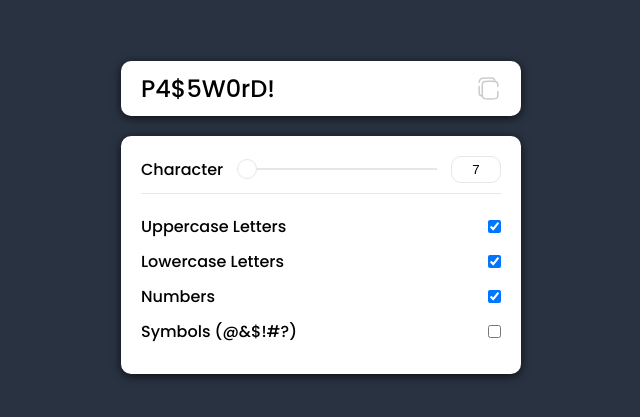
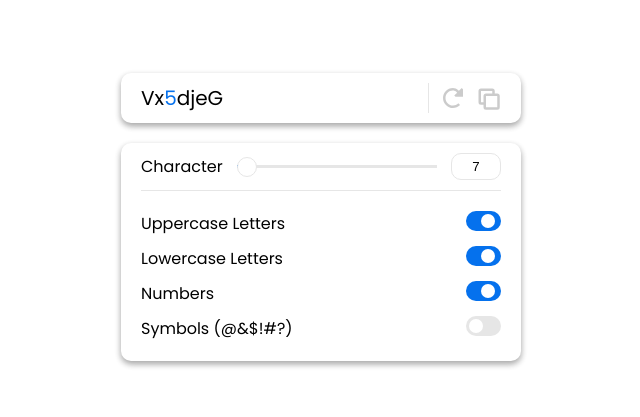
Before and after one commit to lindabgaa/passForge, a React (Vite) app: page / in a window 1280 px wide. Shown: the part 183-600 px from the top of the page, without its empty margins (319-959 px from the left). Built offline with nearby package versions, Linux system fonts and the light colour scheme.

Commit message:
almost finished

```diff
--- a/src/App.css
+++ b/src/App.css
@@ -1,4 +1,4 @@
-.main-container {
+main.main-container {
   width: 40rem;
 
   display: grid;
@@ -7,8 +7,9 @@
 }
 
 div.input-wrapper {
-  padding: 2rem;
+  width: 100%;
+  padding: 1rem 2rem;
   border-radius: 1rem;
   background-color: var(--clr-white);
-  box-shadow: rgba(0, 0, 0, 0.7) 0px 2px 10px;
+  box-shadow: rgba(0, 0, 0, 0.16) 0px 3px 6px, rgba(0, 0, 0, 0.23) 0px 3px 6px;
 }
--- a/src/App.jsx
+++ b/src/App.jsx
@@ -10,8 +10,8 @@ import PasswordOptions from "./components/PasswordOptions/PasswordOptions";
 import "./App.css";
 
 export default function App() {
-  const [passwordLength, setPasswordLength] = useState("7");
-  const [password, setPassword] = useState("P4$5W0rD!");
+  const [copySuccess, setCopySuccess] = useState(null);
+  const [passwordLength, setPasswordLength] = useState(7);
   const [passwordOptions, setPasswordOptions] = useState({
     uppercase: true,
     lowercase: true,
@@ -21,7 +21,11 @@ export default function App() {
 
   return (
     <main className="main-container">
-      <PasswordDisplay password={password} />
+      <PasswordDisplay
+        setCopySuccess={setCopySuccess}
+        passwordLength={passwordLength}
+        passwordOptions={passwordOptions}
+      />
 
       <div className="input-wrapper">
         <PasswordLength
@@ -33,6 +37,12 @@ export default function App() {
           setPasswordOptions={setPasswordOptions}
         />
       </div>
+
+      {copySuccess === true ? (
+        <p className="copy-success">Copied generated password</p>
+      ) : copySuccess === false ? (
+        <p className="copy-error">Failed to copy generated password</p>
+      ) : null}
     </main>
   );
 }
--- /dev/null
+++ b/src/components/PasswordDisplay/PasswordDisplay.css
@@ -0,0 +1,51 @@
+div.password-wrapper {
+  max-width: 40rem;
+  padding: 1rem 2rem;
+  border-radius: 1rem;
+  background-color: var(--clr-white);
+  box-shadow: rgba(0, 0, 0, 0.16) 0px 3px 6px, rgba(0, 0, 0, 0.23) 0px 3px 6px;
+  display: flex;
+  justify-content: space-between;
+  align-items: center;
+}
+
+p.password-text {
+  width: 80%;
+  padding-right: 1rem;
+  font-size: 2rem;
+  overflow: hidden;
+  text-overflow: ellipsis;
+  white-space: nowrap;
+  border-right: 1px solid var(--clr-grey-100);
+}
+
+button.generate-button,
+button.copy-button {
+  display: flex;
+  background-color: transparent;
+  border: none;
+  opacity: 0.2;
+  cursor: pointer;
+  transition: all 0.2s;
+}
+
+button.generate-button:hover,
+button.copy-button:hover {
+  opacity: 0.8;
+  transform: scale(1.1);
+}
+
+.copy-success,
+.copy-error {
+  font-size: 1.4rem;
+  text-align: center;
+  opacity: 0.7;
+}
+
+.copy-success {
+  color: var(--clr-blue-200);
+}
+
+.copy-error {
+  color: var(--clr-red);
+}
--- a/src/components/PasswordDisplay/PasswordDisplay.jsx
+++ b/src/components/PasswordDisplay/PasswordDisplay.jsx
@@ -1,18 +1,82 @@
 // tools
 import PropTypes from "prop-types";
-import { useState } from "react";
+import { useCallback, useEffect, useState } from "react";
 
 // assets
 import copyIcon from "../../assets/copy-icon.svg";
+import generateIcon from "../../assets/generate-icon.svg";
+
+// utils
+import { shuffleArray } from "../../utils.js";
 
 // styles
-import styles from "./PasswordDisplay.module.css";
+import "./PasswordDisplay.css";
 
-export default function PasswordDisplay({ password }) {
-  const [copySuccess, setCopySuccess] = useState(null);
+export default function PasswordDisplay({
+  setCopySuccess,
+  passwordLength,
+  passwordOptions,
+}) {
+  const [password, setPassword] = useState("");
 
-  // ---- Function to handle copy icon click
-  const handleCopyIconClick = () => {
+  // ---- Function to generate password based on password length and options
+  const generatePassword = useCallback(() => {
+    const characters =
+      "ABCDEFGHIJKLMNOPQRSTUVWXYZabcdefghijklmnopqrstuvwxyz0123456789=!?#@&*%$+-";
+
+    const { uppercase, lowercase, numbers, symbols } = passwordOptions;
+
+    const selectedLength = Math.max(passwordLength, 7); // Make sure password length is at least 7 characters
+    let selectedCharacters = []; // Array to store selected characters based on selected options
+    let guaranteedCharacters = []; // Array to store at least one character from each selected option
+
+    const addCharacters = (start, end, count) => {
+      selectedCharacters.push(...characters.slice(start, end).split(""));
+      guaranteedCharacters.push(
+        characters.charAt(Math.floor(Math.random() * count) + start)
+      );
+    };
+
+    if (uppercase) {
+      addCharacters(0, 26, 26);
+    }
+
+    if (lowercase) {
+      addCharacters(26, 52, 26);
+    }
+
+    if (numbers) {
+      addCharacters(52, 62, 10);
+    }
+
+    if (symbols) {
+      addCharacters(62, 73, 11);
+    }
+
+    let generatedPassword = "";
+    generatedPassword += guaranteedCharacters.join("");
+    for (let i = 0; i < selectedLength - guaranteedCharacters.length; i++) {
+      const randomIndex = Math.floor(Math.random() * selectedCharacters.length);
+      generatedPassword += selectedCharacters[randomIndex];
+    }
+
+    generatedPassword = shuffleArray(generatedPassword.split("")).join("");
+
+    setPassword(generatedPassword);
+  }, [passwordLength, passwordOptions]);
+
+  // ---- useEffect to generate password on initial render and when password length or options change
+  useEffect(() => {
+    generatePassword();
+  }, [generatePassword]);
+
+  // ---- Function to handle generate password button click event
+  const handleGenerateButtonClick = () => {
+    generatePassword();
+  };
+
+  // ---- Function to handle copy password button click event
+  const handleCopyButtonClick = () => {
     if (navigator.clipboard) {
       navigator.clipboard
         .writeText(password)
@@ -29,29 +93,63 @@ export default function PasswordDisplay({ password }) {
     }
 
     // ---- Reset copy success message after 2 seconds
-    setTimeout(() => setCopySuccess(null), 2000);
+    setTimeout(() => setCopySuccess(null), 3000);
   };
 
   return (
-    <div className={styles.container}>
-      <p className={styles.passwordText}>{password}</p>
-      {copySuccess === null ? (
-        <img
-          src={copyIcon}
-          className={styles.copyIcon}
-          alt="copy icon"
-          aria-label="copy password"
-          onClick={handleCopyIconClick}
-        />
-      ) : copySuccess === true ? (
-        <p className={styles.copySuccess}>copied</p>
-      ) : copySuccess === false ? (
-        <p className={styles.copyError}>failed to copy</p>
-      ) : null}
-    </div>
+    <>
+      <div className="password-wrapper">
+        <p className="password-text">
+          {password.split("").map(function (char, index) {
+            return (
+              <span
+                key={index}
+                style={{
+                  color: Number.isInteger(parseInt(char))
+                    ? "#0571ed"
+                    : /[!?%@#=+$&*-]/.test(char)
+                    ? "#d90429"
+                    : "black",
+                }}
+              >
+                {char}
+              </span>
+            );
+          })}
+        </p>
+        <button
+          type="button"
+          className="generate-button"
+          aria-label="Generate new password"
+          onClick={handleGenerateButtonClick}
+        >
+          <img
+            src={generateIcon}
+            alt=""
+            className="generate-icon"
+            aria-hidden="true"
+          ></img>
+        </button>
+        <button
+          type="button"
+          className="copy-button"
+          aria-label="Copy password"
+          onClick={handleCopyButtonClick}
+        >
+          <img src={copyIcon} alt="" className="copy-icon" aria-hidden="true" />
+        </button>
+      </div>
+    </>
   );
 }
 
 PasswordDisplay.propTypes = {
-  password: PropTypes.string.isRequired,
+  setCopySuccess: PropTypes.func.isRequired,
+  passwordLength: PropTypes.number.isRequired,
+  passwordOptions: PropTypes.shape({
+    uppercase: PropTypes.bool.isRequired,
+    lowercase: PropTypes.bool.isRequired,
+    numbers: PropTypes.bool.isRequired,
+    symbols: PropTypes.bool.isRequired,
+  }).isRequired,
 };
--- a/src/components/PasswordDisplay/PasswordDisplay.module.css
+++ /dev/null
@@ -1,41 +0,0 @@
-div.container {
-  padding: 1rem 2rem;
-  border-radius: 1rem;
-  background-color: var(--clr-white);
-  box-shadow: rgba(0, 0, 0, 0.7) 0px 2px 10px;
-
-  display: flex;
-  justify-content: space-between;
-  align-items: center;
-}
-
-p.passwordText {
-  font-size: 2.4rem;
-}
-
-img.copyIcon {
-  width: 2.5rem;
-  height: 2.5rem;
-  cursor: pointer;
-  opacity: 0.2;
-  transition: all 0.2s;
-}
-
-img.copyIcon:hover {
-  opacity: 1;
-  transform: scale(1.1);
-}
-
-.copySuccess,
-.copyError {
-  font-size: 1.4rem;
-  text-align: center;
-}
-
-.copySuccess {
-  color: var(--clr-green);
-}
-
-.copyError {
-  color: var(--clr-red);
-}
--- a/src/components/PasswordLength/PasswordLength.module.css
+++ b/src/components/PasswordLength/PasswordLength.css
@@ -1,22 +1,23 @@
-div.container {
+div.length-wrapper {
+  width: 100%;
   padding-bottom: 1rem;
   margin-bottom: 2rem;
   border-bottom: 1px solid var(--clr-grey-100);
-
   display: flex;
   justify-content: space-between;
   align-items: center;
 }
 
-input.lengthSlider {
+input.length-slider {
   -webkit-appearance: none;
   appearance: none;
+
   width: 20rem;
   height: 0.25rem;
 }
 
 /* Range Input styles for Chrome  */
-input.lengthSlider::-webkit-slider-thumb {
+input.length-slider::-webkit-slider-thumb {
   -webkit-appearance: none;
   appearance: none;
   width: 2rem;
@@ -27,14 +28,14 @@ input.lengthSlider::-webkit-slider-thumb {
   transition: all 0.2s ease-in-out;
 }
 
-input.lengthSlider::-webkit-slider-thumb:hover,
-input.lengthSlider::-webkit-slider-thumb:active {
-  background-color: var(--clr-grey-500);
+input.length-slider::-webkit-slider-thumb:hover,
+input.length-slider::-webkit-slider-thumb:active {
+  background-color: var(--clr-blue-200);
   border: none;
 }
 
 /* Range Input styles for Firefox */
-input.lengthSlider::-moz-range-thumb {
+input.length-slider::-moz-range-thumb {
   width: 2rem;
   height: 2rem;
   background-color: var(--clr-white);
@@ -43,14 +44,14 @@ input.lengthSlider::-moz-range-thumb {
   transition: all 0.2s ease-in-out;
 }
 
-input.lengthSlider::-moz-range-thumb:hover,
-input.lengthSlider::-moz-range-thumb:active {
-  background-color: var(--clr-grey-500);
+input.length-slider::-moz-range-thumb:hover,
+input.length-slider::-moz-range-thumb:active {
+  background-color: var(--clr-grey-200);
   border: none;
 }
 
 /* Range Input styles for Other*/
-input.lengthSlider::-ms-thumb {
+input.length-slider::-ms-thumb {
   width: 2rem;
   height: 2rem;
   background-color: var(--clr-white);
@@ -59,13 +60,17 @@ input.lengthSlider::-ms-thumb {
   transition: all 0.2s ease-in-out;
 }
 
-input.lengthSlider::-ms-thumb:hover,
-input.lengthSlider::-ms-thumb:active {
-  background-color: var(--clr-grey-500);
+input.length-slider::-ms-thumb:hover,
+input.length-slider::-ms-thumb:active {
+  background-color: var(--clr-grey-200);
   border: none;
 }
 
-input.lengthInput {
+input.length-input {
+  /* Remove the up and down arrows from the input field for Firefox */
+  -moz-appearance: textfield;
+  appearance: textfield;
+
   width: 5rem;
   padding: 0.5rem;
   text-align: center;
@@ -74,7 +79,8 @@ input.lengthInput {
   outline-color: rgba(41, 50, 65, 0.7);
 }
 
-input.lengthInput::-webkit-outer-spin-button,
-input.lengthInput::-webkit-inner-spin-button {
+/* Remove the up and down arrows from the input field for Chrome */
+input.length-input::-webkit-outer-spin-button,
+input.length-input::-webkit-inner-spin-button {
   -webkit-appearance: none;
 }
--- a/src/components/PasswordLength/PasswordLength.jsx
+++ b/src/components/PasswordLength/PasswordLength.jsx
@@ -3,14 +3,14 @@ import PropTypes from "prop-types";
 import { useEffect, useRef } from "react";
 
 // styles
-import styles from "./PasswordLength.module.css";
+import "./PasswordLength.css";
 
 export default function PasswordLength({ passwordLength, setPasswordLength }) {
   const rangeRef = useRef(null);
 
   // ---- Function to handle range input change
   const handleInputRangeChange = (e) => {
-    const value = e.target.value;
+    const value = parseInt(e.target.value, 10);
     setPasswordLength(value);
   };
 
@@ -18,17 +18,28 @@ export default function PasswordLength({ passwordLength, setPasswordLength }) {
   const updateRangeProgress = (value) => {
     const range = rangeRef.current;
     const rangeProgress = (value / range.max) * 100;
-    range.style.background = `linear-gradient(to right, #293241 ${rangeProgress}%, #e6e6e6 ${rangeProgress}%)`;
+    range.style.background = `linear-gradient(to right, #0571ed ${rangeProgress}%, #e6e6e6 ${rangeProgress}%)`;
   };
 
-  // ---- UseEffect to update range progress on length change
+  // ---- useEffect to update range progress on length change
   useEffect(() => {
-    updateRangeProgress(length);
+    updateRangeProgress(passwordLength);
   }, [passwordLength]);
 
   // ---- Function to handle number input change
   const handleInputNumberChange = (e) => {
     let value = e.target.value;
+
+    if (value === "") {
+      setPasswordLength("");
+      return;
+    }
+
+    if (isNaN(value)) {
+      return;
+    }
+
+    value = parseInt(value, 10);
 
     if (value > 100) {
       value = 100;
@@ -39,7 +50,7 @@ export default function PasswordLength({ passwordLength, setPasswordLength }) {
 
   // Function to handle number input blur
   const handleInputNumberBlur = (e) => {
-    let value = e.target.value;
+    let value = parseInt(e.target.value, 10);
 
     if (value < 7) {
       value = 7;
@@ -49,15 +60,15 @@ export default function PasswordLength({ passwordLength, setPasswordLength }) {
   };
 
   return (
-    <div className={styles.container}>
-      <p>Character</p>
+    <div className="length-wrapper">
+      <span>Character</span>
       <input
         ref={rangeRef}
         type="range"
         min="7"
         max="100"
-        value={!passwordLength ? 7 : passwordLength}
-        className={styles.lengthSlider}
+        value={passwordLength ? passwordLength : 7}
+        className="length-slider"
         onChange={handleInputRangeChange}
       ></input>
       <input
@@ -65,7 +76,7 @@ export default function PasswordLength({ passwordLength, setPasswordLength }) {
         min="7"
         max="100"
         value={passwordLength}
-        className={styles.lengthInput}
+        className="length-input"
         onChange={handleInputNumberChange}
         onBlur={handleInputNumberBlur}
       ></input>
@@ -74,6 +85,9 @@ export default function PasswordLength({ passwordLength, setPasswordLength }) {
 }
 
 PasswordLength.propTypes = {
-  passwordLength: PropTypes.string.isRequired,
+  passwordLength: PropTypes.oneOfType([
+    PropTypes.number,
+    PropTypes.oneOf([""]),
+  ]),
   setPasswordLength: PropTypes.func.isRequired,
 };
--- /dev/null
+++ b/src/components/PasswordOptions/PasswordOptions.css
@@ -0,0 +1,51 @@
+li.options-item {
+  margin-bottom: 1rem;
+  display: flex;
+  justify-content: space-between;
+}
+
+input.option-input {
+  position: relative;
+  appearance: none;
+  width: 3.5rem;
+  height: 2rem;
+  background-color: var(--clr-grey-100);
+  border-radius: 7rem;
+}
+
+input.option-input:hover {
+  background-color: var(--clr-grey-200);
+  transition-duration: 0s;
+}
+
+input.option-input,
+input.option-input::after {
+  transition: all 100ms ease-out;
+}
+
+input.option-input::after {
+  position: absolute;
+  content: "";
+  width: 1.4rem;
+  height: 1.4rem;
+  background-color: var(--clr-white);
+  border-radius: 50%;
+  left: 0.3rem;
+  top: 0.3rem;
+}
+
+input.option-input:checked {
+  background-color: var(--clr-blue-300);
+}
+
+input.option-input:checked::after {
+  left: 1.5rem;
+}
+
+input.option-input:checked:hover {
+  background-color: var(--clr-blue-400);
+}
+
+input.option-input:checked:disabled {
+  background-color: var(--clr-blue-100);
+}
--- a/src/components/PasswordOptions/PasswordOptions.jsx
+++ b/src/components/PasswordOptions/PasswordOptions.jsx
@@ -3,7 +3,7 @@ import PropTypes from "prop-types";
 import { useEffect, useState } from "react";
 
 // styles
-import styles from "./PasswordOptions.module.css";
+import "./PasswordOptions.css";
 
 export default function PasswordOptions({
   passwordOptions,
@@ -57,48 +57,48 @@ export default function PasswordOptions({
   }, [passwordOptions]);
 
   return (
-    <ul className={styles.list}>
-      <li className={styles.item}>
+    <ul className="options-list">
+      <li className="options-item">
         <label htmlFor="uppercase">Uppercase Letters</label>
         <input
           checked={passwordOptions.uppercase}
           disabled={disabledOptions.uppercase}
           type="checkbox"
           id="uppercase"
-          className={styles.input}
+          className="option-input"
           onChange={handleOptionsChange}
         ></input>
       </li>
-      <li className={styles.item}>
+      <li className="options-item">
         <label htmlFor="lowercase">Lowercase Letters</label>
         <input
           checked={passwordOptions.lowercase}
           disabled={disabledOptions.lowercase}
           type="checkbox"
           id="lowercase"
-          className={styles.input}
+          className="option-input"
           onChange={handleOptionsChange}
         ></input>
       </li>
-      <li className={styles.item}>
+      <li className="options-item">
         <label htmlFor="numbers">Numbers</label>
         <input
           checked={passwordOptions.numbers}
           disabled={disabledOptions.numbers}
           type="checkbox"
           id="numbers"
-          className={styles.input}
+          className="option-input"
           onChange={handleOptionsChange}
         ></input>
       </li>
-      <li className={styles.item}>
+      <li className="options-item">
         <label htmlFor="symbols">Symbols (@&$!#?)</label>
         <input
           checked={passwordOptions.symbols}
           disabled={disabledOptions.symbols}
           type="checkbox"
           id="symbols"
-          className={styles.input}
+          className="option-input"
           onChange={handleOptionsChange}
         ></input>
       </li>
--- a/src/components/PasswordOptions/PasswordOptions.module.css
+++ /dev/null
@@ -1,6 +0,0 @@
-li.item {
-  margin-bottom: 1rem;
-
-  display: flex;
-  justify-content: space-between;
-}
--- a/src/index.css
+++ b/src/index.css
@@ -2,10 +2,16 @@
   font-size: 62.5%;
 
   --clr-white: #fff;
+
   --clr-grey-100: #e6e6e6;
-  --clr-grey-500: #293241;
-  --clr-green: #57cc99;
-  --clr-red: #bc4749;
+  --clr-grey-200: #c9cbcd;
+
+  --clr-blue-100: #e0f1fe;
+  --clr-blue-200: #69aefd;
+  --clr-blue-300: #0571ed;
+  --clr-blue-400: #0451b3;
+
+  --clr-red: #d90429;
 }
 
 *,
@@ -18,14 +24,13 @@
 
 body,
 html {
-  height: 100%;
+  height: 100vh;
 }
 
 body {
-  font-weight: 500;
   font-size: 1.6rem;
   font-family: "Poppins", sans-serif;
-  background-color: var(--clr-grey-500);
+  background-color: var(--clr-white);
 
   display: grid;
   place-content: center;
--- /dev/null
+++ b/src/utils.js
@@ -0,0 +1,7 @@
+export const shuffleArray = (array) => {
+  for (let i = array.length - 1; i > 0; i--) {
+    const j = Math.floor(Math.random() * (i + 1));
+    [array[i], array[j]] = [array[j], array[i]];
+  }
+  return array;
+};
```
Also changed, not shown: src/assets/copy-icon.svg, src/assets/generate-icon.svg (added).
